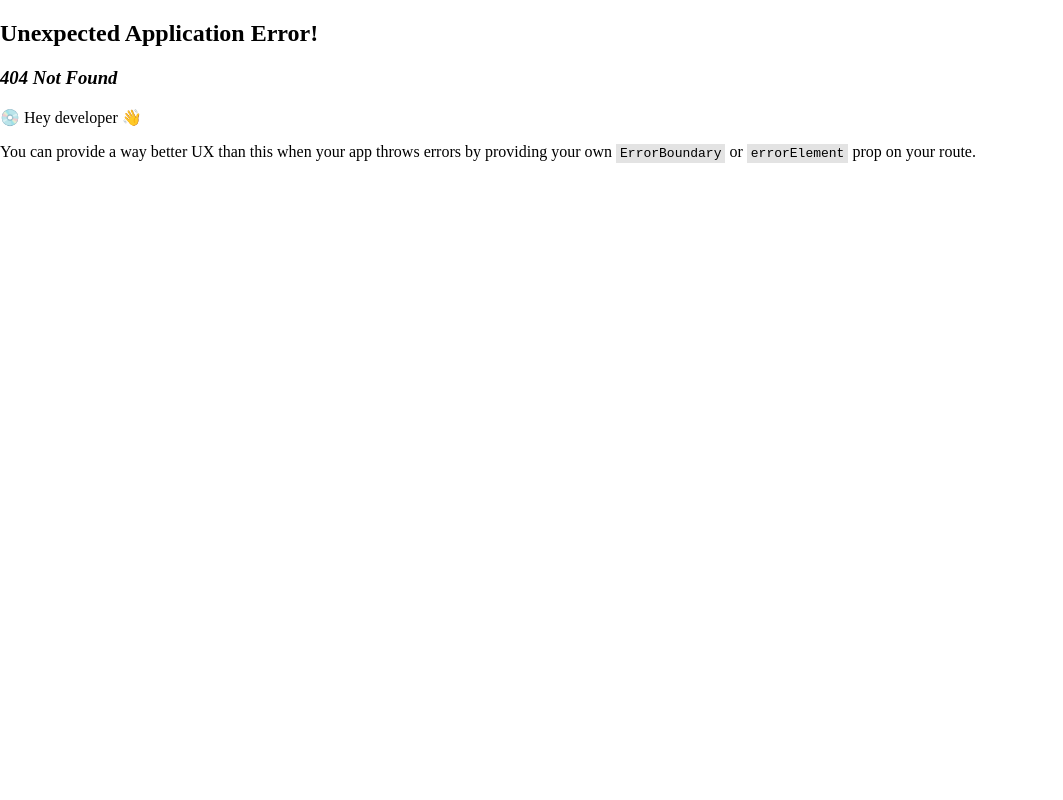
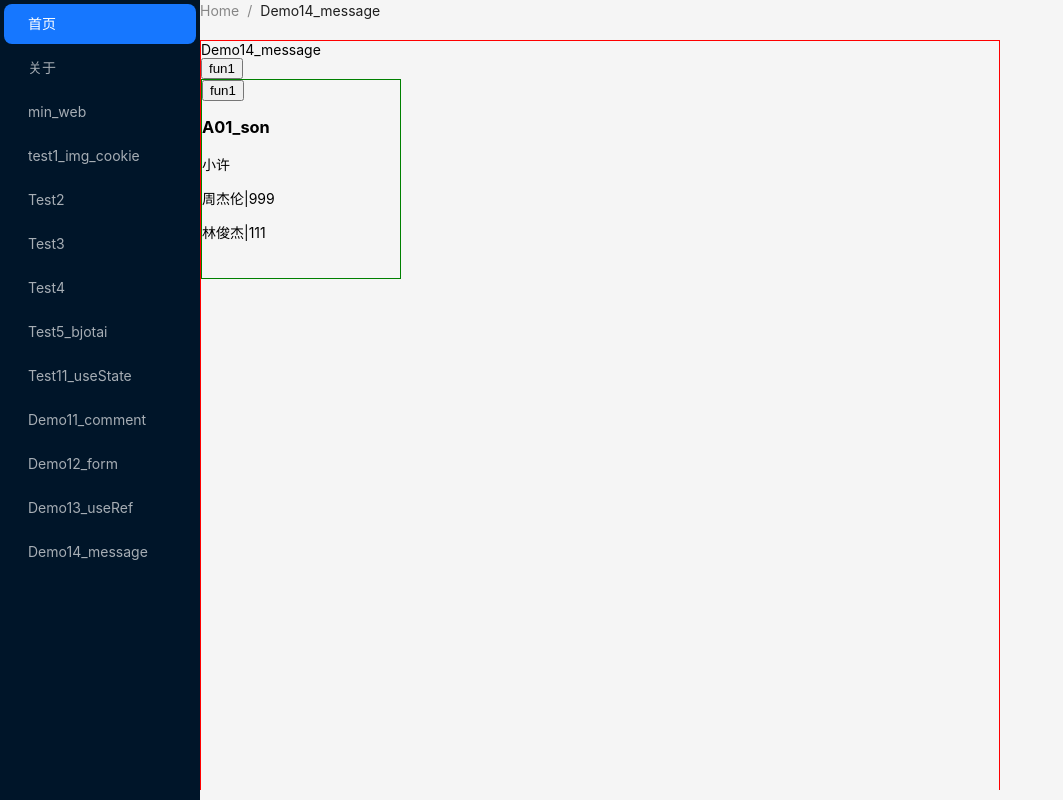
Before and after one commit to astmain/react18_electron_preload, a React (Vite) app: page /Demo14_message in a window 1280 px wide. Before the commit this address had no page. Shown: the whole page, without its empty margins (0-1063 px from the left). Built offline with nearby package versions, Linux system fonts and the light colour scheme.

Commit message:
父穿子1

```diff
--- a/src/router.jsx
+++ b/src/router.jsx
@@ -119,6 +119,15 @@ const router_children = [
         icon: <AppstoreOutlined/>,
     },
 
+    {
+        key: 'Demo14_message',
+        label: 'Demo14_message',
+        path: 'Demo14_message',
+        Component: lazy(() => import("@/views/Demo14_message/Demo14_message")),
+        handle: {"title": "Demo14_message"},
+        icon: <AppstoreOutlined/>,
+    },
+
 
 ]
 
--- /dev/null
+++ b/src/views/Demo14_message/A01_son.jsx
@@ -0,0 +1,26 @@
+import {useEffect, useState, useRef} from "react"
+import {Flex, Input, Button} from 'antd'
+import classnames from 'classnames'
+import "./css.css"
+
+export default function A01_son(props) {
+    console.log(`A01_son---props:`, props)
+
+
+
+    function fun1() {
+        console.log(`fun1---props:`, props)
+    }
+
+
+    return <div className="A01_son">
+        <button onClick={fun1}>fun1</button>
+
+
+        <h3>A01_son</h3>
+        <div>{props.name}</div>
+        {props.dom}
+
+
+    </div>
+}
--- /dev/null
+++ b/src/views/Demo14_message/Demo14_message.jsx
@@ -0,0 +1,35 @@
+import {useEffect, useState, useRef} from "react"
+import {Flex, Input, Button} from 'antd'
+import A01_son from './A01_son'
+import classnames from 'classnames'
+import "./css.css"
+
+
+export default function Demo14_message() {
+
+
+    let name = "小许"
+    let age = 18
+    let obj = {aaa: 111}
+    let [list, list_set] = useState([{name: "周杰伦", age: 999}, {name: "林俊杰", age: 111}])
+    let dom = <div> {list.map((o, i) => <p key={i}>{o.name}|{o.age}</p>)}</div>
+
+    function fun1() {
+        // list = [{name: "周杰伦", age: 999999}, {name: "林俊杰", age: 111111}]
+        // console.log(`fun1---list:`, list)
+        list_set([{name: "周杰伦", age: 999999}, {name: "林俊杰", age: 111111}])
+    }
+
+
+    return <div className="parent">
+        <div>Demo14_message</div>
+        <button onClick={fun1}>fun1</button>
+        <A01_son name={name}
+                 age={age}
+                 obj={obj}
+                 arr={[1, 2, 3]}
+                 dom={dom}
+        ></A01_son>
+
+    </div>
+}
--- /dev/null
+++ b/src/views/Demo14_message/css.css
@@ -0,0 +1,21 @@
+.parent{
+    width: 800px;
+    height: 800px;
+
+    /*元素大小=宽高-边    推荐使用*/
+    border: 1px solid red;
+    box-sizing: border-box;
+
+    /*元素大小=宽高+边    不推荐使用*/
+    /*border: 10px solid red;*/
+}
+
+.A01_son {
+    width: 200px;
+    height: 200px;
+
+    border: 1px solid green;
+    box-sizing: border-box;
+
+
+}
```
